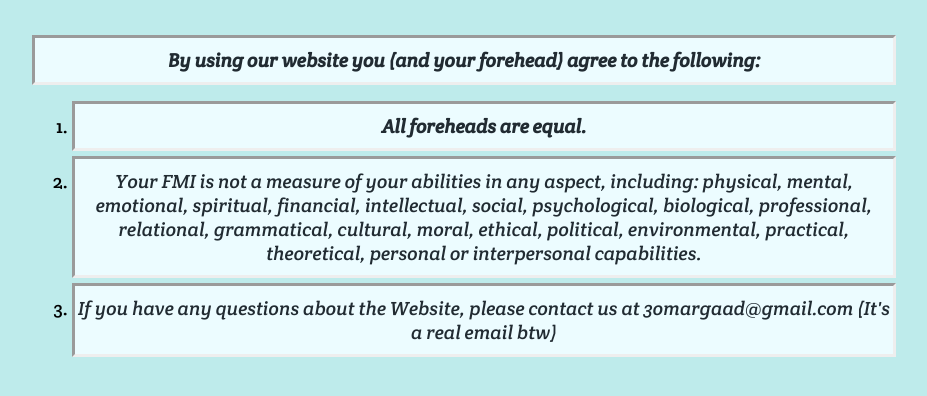
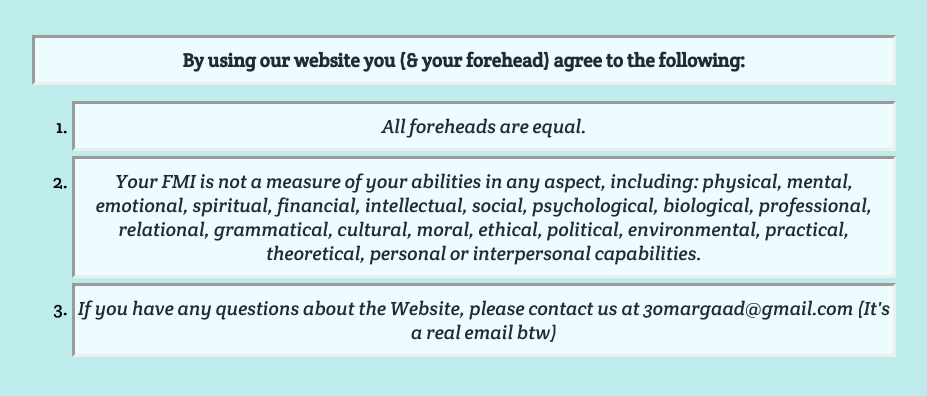
Before and after one commit to 3omargaad/FMI, a plain HTML site: page tos.html in a window 1280 px wide. Shown: the part 274-670 px from the top of the page, without its empty margins (176-1103 px from the left). Drawn offline with Linux system fonts and the light colour scheme; a web font is replaced by a local one.

Commit message:
Update tos.html

```diff
--- a/tos.html
+++ b/tos.html
@@ -20,10 +20,10 @@
             <h1>Terms of Service</h1>
         </div>
 
-        <h2 id="note"><i><b>By using our website you (and your forehead) agree to the following:</b></i></h2>
+        <h2 id="note"><b>By using our website you (& your forehead) agree to the following:</b></h2>
 
         <ol>
-            <li id="note"><i><b>All foreheads are equal.</b></i></li>
+            <li id="note"><i>All foreheads are equal.</i></li>
 
             <li id="note"><i>Your FMI is not a measure of your
                 abilities in any aspect, including: physical, mental, emotional, spiritual,
```
